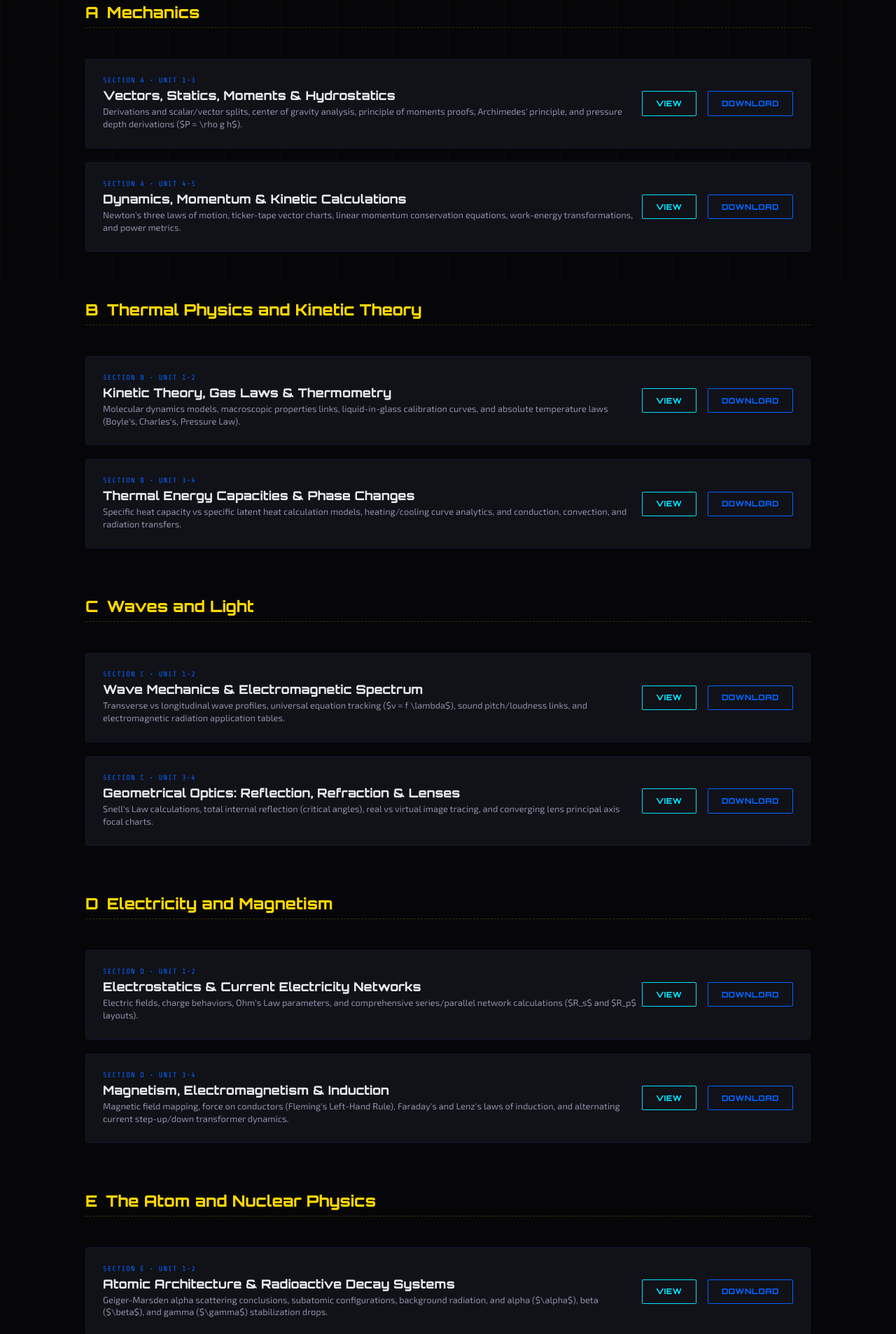
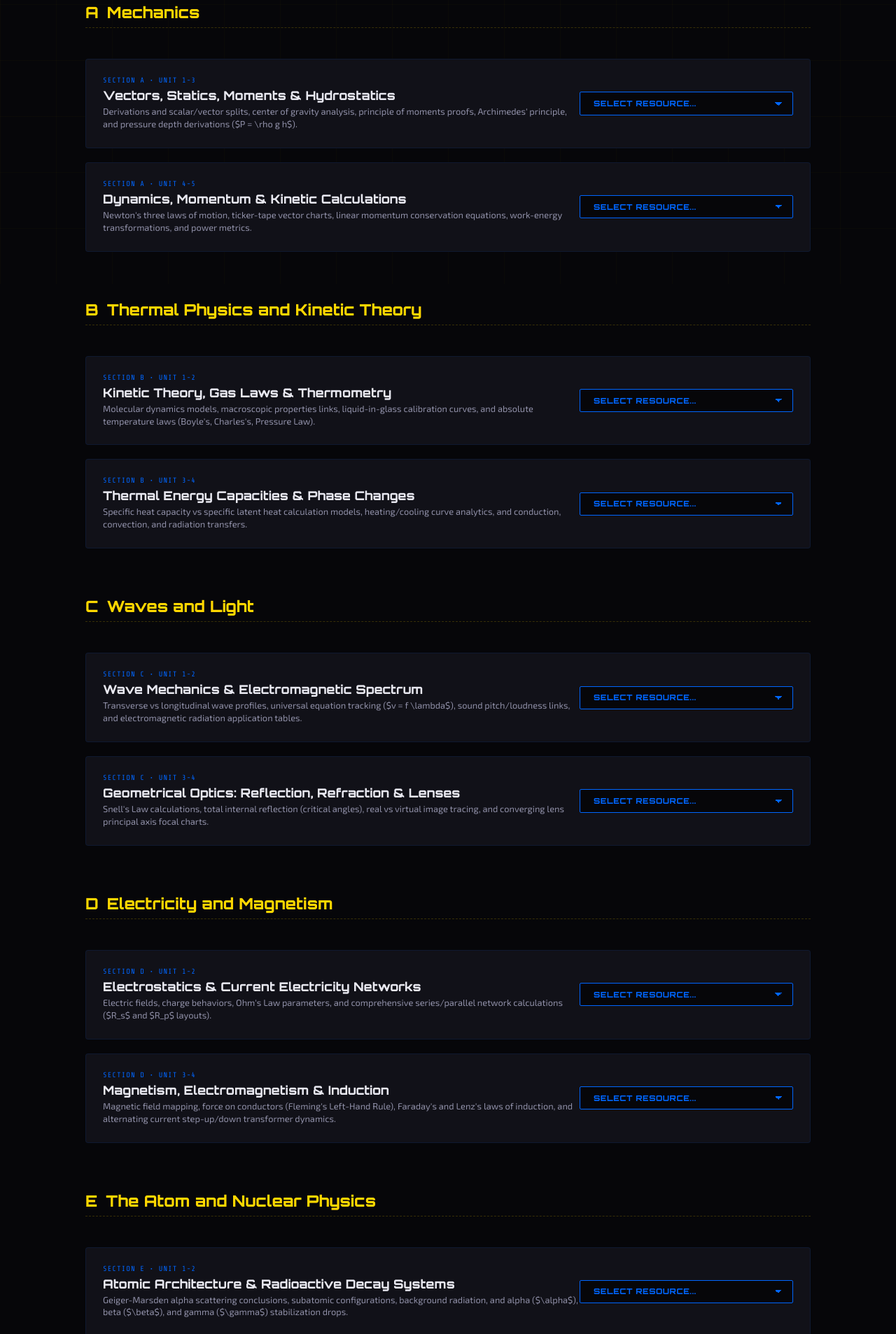
Before and after one commit to goldngeniuz/goldngeniuz.github.io, a plain HTML site: page premium-physics.html in a window 1280 px wide. Shown: the part 394-2301 px from the top of the page at 70% size. Drawn offline with nearby package versions, Linux system fonts and the light colour scheme.

Commit message:
Implement resource selection dropdown instead of buttons
Replaced action buttons with a dropdown for resource selection, allowing users to choose between viewing and downloading various resources.

```diff
--- a/premium-physics.html
+++ b/premium-physics.html
@@ -26,33 +26,32 @@ h1 span{color:var(--gold);}
 .resource-tag{font-family:'Share Tech Mono',monospace;font-size:0.65rem;color:var(--blue);text-transform:uppercase;letter-spacing:0.1em;}
 .resource-title{font-family:'Orbitron',sans-serif;font-size:1.1rem;font-weight:700;color:var(--white);}
 .resource-meta{font-size:0.8rem;color:var(--grey2);line-height:1.4;}
-.action-buttons{display:flex;gap:1rem;}
-.btn-action{font-family:'Orbitron',sans-serif;font-size:0.7rem;font-weight:700;padding:0.6rem 1.2rem;border-radius:2px;text-decoration:none;transition:0.2s;letter-spacing:0.05em;}
-.btn-download{background:transparent;border:1.5px solid var(--blue);color:var(--blue);}
-.btn-download:hover{background:var(--blue);color:#000;}
-.btn-view{background:transparent;border:1.5px solid var(--cyan);color:var(--cyan);}
-.btn-view:hover{background:var(--cyan);color:#000;}
+
+/* MULTI-FILE ACTION SELECT DROPDOWN STYLING */
+.action-dropdown-container{flex-shrink:0;}
+.vault-dropdown{font-family:'Orbitron',sans-serif;font-size:0.7rem;font-weight:700;padding:0.6rem 2.5rem 0.6rem 1.2rem;background:var(--black);border:1.5px solid var(--blue);color:var(--blue);border-radius:2px;letter-spacing:0.05em;cursor:pointer;outline:none;transition:0.2s;appearance:none;-webkit-appearance:none;background-image:linear-gradient(45deg,transparent 50%,var(--blue) 50%),linear-gradient(135deg,var(--blue) 50%,transparent 50%);background-position:calc(100% - 20px) calc(1em + 2px),calc(100% - 15px) calc(1em + 2px);background-size:5px 5px,5px 5px;background-repeat:no-repeat;}
+.vault-dropdown:hover{background-color:rgba(0,102,255,0.05);border-color:var(--cyan);color:var(--cyan);background-image:linear-gradient(45deg,transparent 50%,var(--cyan) 50%),linear-gradient(135deg,var(--cyan) 50%,transparent 50%);}
+.vault-dropdown option{background:var(--dark2);color:var(--white);font-family:'sans-serif';font-weight:normal;}
+
 .back-link{display:inline-block;margin-bottom:2rem;color:var(--grey2);text-decoration:none;font-family:'Share Tech Mono',monospace;font-size:0.8rem;transition:0.2s;}
 .back-link:hover{color:var(--gold);}
-  /* MOBILE OPTIMIZATION FOR BUTTONS */
+
+/* MOBILE OPTIMIZATION */
 @media (max-width: 600px) {
   .resource-card {
-    flex-direction: column; /* Stacks the text info and the buttons vertically */
-    align-items: stretch;   /* Stacks them neatly across the card width */
-    gap: 1.5rem;            /* Puts clean breathing room between text and buttons */
+    flex-direction: column;
+    align-items: stretch;
+    gap: 1.5rem;
     padding: 1.25rem;
   }
-
-  .action-buttons {
-    width: 100%;            /* Force the button container to span the whole card */
-    flex-direction: column; /* Stack VIEW above DOWNLOAD */
-    gap: 0.75rem;           /* Space between the two buttons */
+  .action-dropdown-container {
+    width: 100%;
   }
-
-  .btn-action {
-    width: 100%;            /* Makes each button wide and easy to tap with a thumb */
-    text-align: center;     /* Centers your "VIEW" and "DOWNLOAD" text */
-    padding: 0.8rem 1.2rem; /* Slightly chunkier tap target for mobile fingers */
+  .vault-dropdown {
+    width: 100%;
+    text-align: center;
+    padding: 0.8rem 1.2rem;
+    background-position: calc(100% - 20px) calc(1.1em + 2px),calc(100% - 15px) calc(1.1em + 2px);
   }
 }
 </style>
@@ -82,9 +81,14 @@ h1 span{color:var(--gold);}
         <h3 class="resource-title">Vectors, Statics, Moments & Hydrostatics</h3>
         <p class="resource-meta">Derivations and scalar/vector splits, center of gravity analysis, principle of moments proofs, Archimedes' principle, and pressure depth derivations ($P = \rho g h$).</p>
       </div>
-      <div class="action-buttons">
-        <a href="#" class="btn-action btn-view">VIEW</a>
-        <a href="#" class="btn-action btn-download" download>DOWNLOAD</a>
+      <div class="action-dropdown-container">
+        <select class="vault-dropdown" onchange="handleVaultAction(this)">
+          <option value="" selected disabled>SELECT RESOURCE...</option>
+          <option value="notes">Lecture Study Notes (View)</option>
+          <option value="past_papers">Past Paper Practices (Download)</option>
+          <option value="assignment">Assignment Worksheets (Download)</option>
+          <option value="lab_guide">SBA Lab Guides (Download)</option>
+        </select>
       </div>
     </div>
 
@@ -94,9 +98,14 @@ h1 span{color:var(--gold);}
         <h3 class="resource-title">Dynamics, Momentum & Kinetic Calculations</h3>
         <p class="resource-meta">Newton's three laws of motion, ticker-tape vector charts, linear momentum conservation equations, work-energy transformations, and power metrics.</p>
       </div>
-      <div class="action-buttons">
-        <a href="#" class="btn-action btn-view">VIEW</a>
-        <a href="#" class="btn-action btn-download" download>DOWNLOAD</a>
+      <div class="action-dropdown-container">
+        <select class="vault-dropdown" onchange="handleVaultAction(this)">
+          <option value="" selected disabled>SELECT RESOURCE...</option>
+          <option value="notes">Lecture Study Notes (View)</option>
+          <option value="past_papers">Past Paper Practices (Download)</option>
+          <option value="assignment">Assignment Worksheets (Download)</option>
+          <option value="lab_guide">SBA Lab Guides (Download)</option>
+        </select>
       </div>
     </div>
 
@@ -108,9 +117,14 @@ h1 span{color:var(--gold);}
         <h3 class="resource-title">Kinetic Theory, Gas Laws & Thermometry</h3>
         <p class="resource-meta">Molecular dynamics models, macroscopic properties links, liquid-in-glass calibration curves, and absolute temperature laws (Boyle's, Charles's, Pressure Law).</p>
       </div>
-      <div class="action-buttons">
-        <a href="#" class="btn-action btn-view">VIEW</a>
-        <a href="#" class="btn-action btn-download" download>DOWNLOAD</a>
+      <div class="action-dropdown-container">
+        <select class="vault-dropdown" onchange="handleVaultAction(this)">
+          <option value="" selected disabled>SELECT RESOURCE...</option>
+          <option value="notes">Lecture Study Notes (View)</option>
+          <option value="past_papers">Past Paper Practices (Download)</option>
+          <option value="assignment">Assignment Worksheets (Download)</option>
+          <option value="lab_guide">SBA Lab Guides (Download)</option>
+        </select>
       </div>
     </div>
 
@@ -120,9 +134,14 @@ h1 span{color:var(--gold);}
         <h3 class="resource-title">Thermal Energy Capacities & Phase Changes</h3>
         <p class="resource-meta">Specific heat capacity vs specific latent heat calculation models, heating/cooling curve analytics, and conduction, convection, and radiation transfers.</p>
       </div>
-      <div class="action-buttons">
-        <a href="#" class="btn-action btn-view">VIEW</a>
-        <a href="#" class="btn-action btn-download" download>DOWNLOAD</a>
+      <div class="action-dropdown-container">
+        <select class="vault-dropdown" onchange="handleVaultAction(this)">
+          <option value="" selected disabled>SELECT RESOURCE...</option>
+          <option value="notes">Lecture Study Notes (View)</option>
+          <option value="past_papers">Past Paper Practices (Download)</option>
+          <option value="assignment">Assignment Worksheets (Download)</option>
+          <option value="lab_guide">SBA Lab Guides (Download)</option>
+        </select>
       </div>
     </div>
 
@@ -134,9 +153,14 @@ h1 span{color:var(--gold);}
         <h3 class="resource-title">Wave Mechanics & Electromagnetic Spectrum</h3>
         <p class="resource-meta">Transverse vs longitudinal wave profiles, universal equation tracking ($v = f \lambda$), sound pitch/loudness links, and electromagnetic radiation application tables.</p>
       </div>
-      <div class="action-buttons">
-        <a href="#" class="btn-action btn-view">VIEW</a>
-        <a href="#" class="btn-action btn-download" download>DOWNLOAD</a>
+      <div class="action-dropdown-container">
+        <select class="vault-dropdown" onchange="handleVaultAction(this)">
+          <option value="" selected disabled>SELECT RESOURCE...</option>
+          <option value="notes">Lecture Study Notes (View)</option>
+          <option value="past_papers">Past Paper Practices (Download)</option>
+          <option value="assignment">Assignment Worksheets (Download)</option>
+          <option value="lab_guide">SBA Lab Guides (Download)</option>
+        </select>
       </div>
     </div>
 
@@ -146,9 +170,14 @@ h1 span{color:var(--gold);}
         <h3 class="resource-title">Geometrical Optics: Reflection, Refraction & Lenses</h3>
         <p class="resource-meta">Snell's Law calculations, total internal reflection (critical angles), real vs virtual image tracing, and converging lens principal axis focal charts.</p>
       </div>
-      <div class="action-buttons">
-        <a href="#" class="btn-action btn-view">VIEW</a>
-        <a href="#" class="btn-action btn-download" download>DOWNLOAD</a>
+      <div class="action-dropdown-container">
+        <select class="vault-dropdown" onchange="handleVaultAction(this)">
+          <option value="" selected disabled>SELECT RESOURCE...</option>
+          <option value="notes">Lecture Study Notes (View)</option>
+          <option value="past_papers">Past Paper Practices (Download)</option>
+          <option value="assignment">Assignment Worksheets (Download)</option>
+          <option value="lab_guide">SBA Lab Guides (Download)</option>
+        </select>
       </div>
     </div>
 
@@ -160,9 +189,14 @@ h1 span{color:var(--gold);}
         <h3 class="resource-title">Electrostatics & Current Electricity Networks</h3>
         <p class="resource-meta">Electric fields, charge behaviors, Ohm's Law parameters, and comprehensive series/parallel network calculations ($R_s$ and $R_p$ layouts).</p>
       </div>
-      <div class="action-buttons">
-        <a href="#" class="btn-action btn-view">VIEW</a>
-        <a href="#" class="btn-action btn-download" download>DOWNLOAD</a>
+      <div class="action-dropdown-container">
+        <select class="vault-dropdown" onchange="handleVaultAction(this)">
+          <option value="" selected disabled>SELECT RESOURCE...</option>
+          <option value="notes">Lecture Study Notes (View)</option>
+          <option value="past_papers">Past Paper Practices (Download)</option>
+          <option value="assignment">Assignment Worksheets (Download)</option>
+          <option value="lab_guide">SBA Lab Guides (Download)</option>
+        </select>
       </div>
     </div>
 
@@ -172,9 +206,14 @@ h1 span{color:var(--gold);}
         <h3 class="resource-title">Magnetism, Electromagnetism & Induction</h3>
         <p class="resource-meta">Magnetic field mapping, force on conductors (Fleming's Left-Hand Rule), Faraday's and Lenz's laws of induction, and alternating current step-up/down transformer dynamics.</p>
       </div>
-      <div class="action-buttons">
-        <a href="#" class="btn-action btn-view">VIEW</a>
-        <a href="#" class="btn-action btn-download" download>DOWNLOAD</a>
+      <div class="action-dropdown-container">
+        <select class="vault-dropdown" onchange="handleVaultAction(this)">
+          <option value="" selected disabled>SELECT RESOURCE...</option>
+          <option value="notes">Lecture Study Notes (View)</option>
+          <option value="past_papers">Past Paper Practices (Download)</option>
+          <option value="assignment">Assignment Worksheets (Download)</option>
+          <option value="lab_guide">SBA Lab Guides (Download)</option>
+        </select>
       </div>
     </div>
 
@@ -186,9 +225,14 @@ h1 span{color:var(--gold);}
         <h3 class="resource-title">Atomic Architecture & Radioactive Decay Systems</h3>
         <p class="resource-meta">Geiger-Marsden alpha scattering conclusions, subatomic configurations, background radiation, and alpha ($\alpha$), beta ($\beta$), and gamma ($\gamma$) stabilization drops.</p>
       </div>
-      <div class="action-buttons">
-        <a href="#" class="btn-action btn-view">VIEW</a>
-        <a href="#" class="btn-action btn-download" download>DOWNLOAD</a>
+      <div class="action-dropdown-container">
+        <select class="vault-dropdown" onchange="handleVaultAction(this)">
+          <option value="" selected disabled>SELECT RESOURCE...</option>
+          <option value="notes">Lecture Study Notes (View)</option>
+          <option value="past_papers">Past Paper Practices (Download)</option>
+          <option value="assignment">Assignment Worksheets (Download)</option>
+          <option value="lab_guide">SBA Lab Guides (Download)</option>
+        </select>
       </div>
     </div>
 
@@ -198,9 +242,14 @@ h1 span{color:var(--gold);}
         <h3 class="resource-title">Nuclear Half-Life Equations, Fission & Fusion</h3>
         <p class="resource-meta">Graphical decay charts, half-life sequence problems, nuclear binding mass-defects, and energy calculations using Einstein's equation ($E = mc^2$).</p>
       </div>
-      <div class="action-buttons">
-        <a href="#" class="btn-action btn-view">VIEW</a>
-        <a href="#" class="btn-action btn-download" download>DOWNLOAD</a>
+      <div class="action-dropdown-container">
+        <select class="vault-dropdown" onchange="handleVaultAction(this)">
+          <option value="" selected disabled>SELECT RESOURCE...</option>
+          <option value="notes">Lecture Study Notes (View)</option>
+          <option value="past_papers">Past Paper Practices (Download)</option>
+          <option value="assignment">Assignment Worksheets (Download)</option>
+          <option value="lab_guide">SBA Lab Guides (Download)</option>
+        </select>
       </div>
     </div>
 
@@ -212,13 +261,47 @@ h1 span{color:var(--gold);}
         <h3 class="resource-title">Physics SBA Structural Analysis & Graph Protocols</h3>
         <p class="resource-meta">Master framework for plotting best-fit lines, executing error analyses, estimating slope uncertainties, and structuring rigorous Planning and Designing (PD) logic proofs.</p>
       </div>
-      <div class="action-buttons">
-        <a href="#" class="btn-action btn-view">VIEW</a>
-        <a href="#" class="btn-action btn-download" download>DOWNLOAD</a>
+      <div class="action-dropdown-container">
+        <select class="vault-dropdown" onchange="handleVaultAction(this)">
+          <option value="" selected disabled>SELECT RESOURCE...</option>
+          <option value="notes">Lecture Study Notes (View)</option>
+          <option value="past_papers">Past Paper Practices (Download)</option>
+          <option value="assignment">Assignment Worksheets (Download)</option>
+          <option value="lab_guide">SBA Lab Guides (Download)</option>
+        </select>
       </div>
     </div>
 
   </div>
 </div>
+
+<script>
+function handleVaultAction(selectElement) {
+  const card = selectElement.closest('.resource-card');
+  const titleElement = card.querySelector('.resource-title');
+  if (!titleElement || !selectElement.value) return;
+
+  const docTitle = titleElement.innerText.trim();
+  // Strip special symbols, tracking punctuation, and map spaces cleanly to underscores
+  const baseName = docTitle.replace(/[^a-zA-Z0-9]/g, "_").toLowerCase();
+  const selectedType = selectElement.value; // "notes", "past_papers", etc.
+
+  const finalFilePath = `vault-assets/${baseName}_${selectedType}.pdf`;
+
+  if (selectedType === "notes") {
+    // Open the primary study framework targets in an external window window view
+    window.open(finalFilePath, '_blank');
+  } else {
+    // Anchor dynamic target simulation to initialize immediate user asset downloads
+    const link = document.createElement('a');
+    link.href = finalFilePath;
+    link.download = `${baseName}_${selectedType}.pdf`;
+    link.click();
+  }
+
+  // Clear select focus indexing back to original system tier configuration
+  selectElement.value = "";
+}
+</script>
 </body>
 </html>
```
